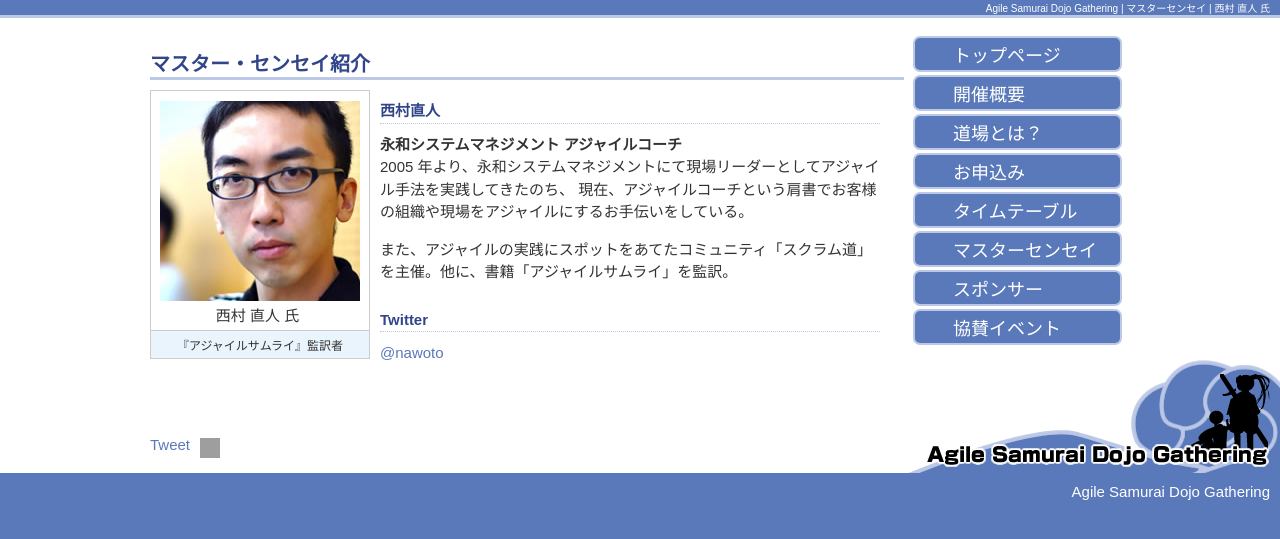
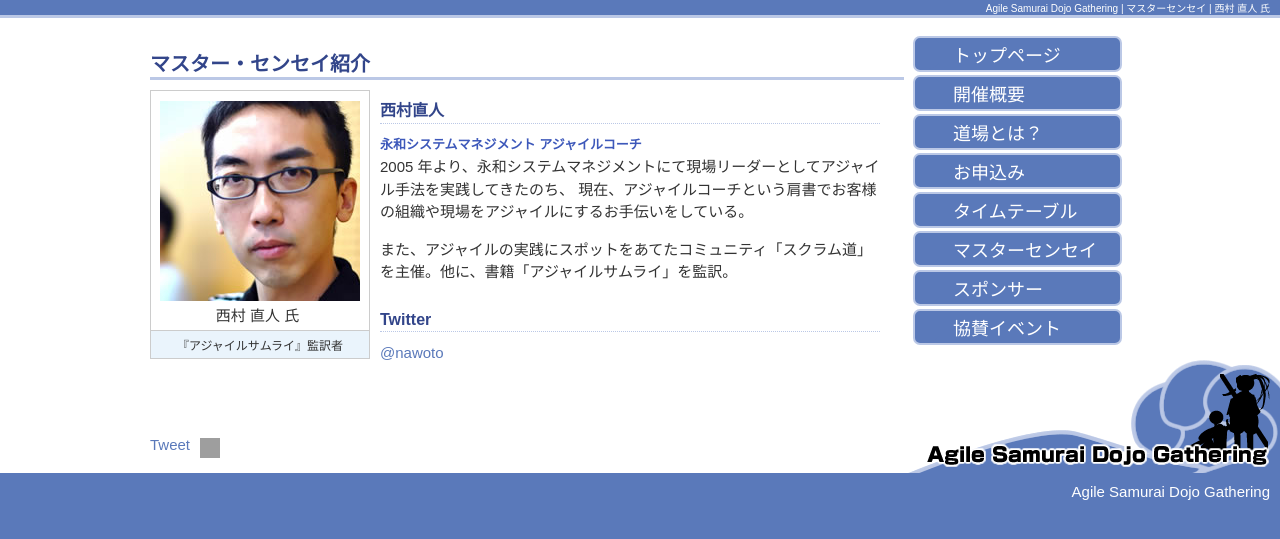
Before and after one commit to agile-samurai-ja/dojo-gathering, a Jekyll site: the page jekyll/speakers/nawoto.html, which Jekyll copies as it is, in a window 1280 px wide. Shown: the top 539 px of the page. Built offline with Jekyll 4.4.1, drawn with Linux system fonts in a browser that asks for light colours; Markdown is read by kramdown in place of the engine named in the settings; comment, search, counter and statistics services are not loaded; grey boxes are pictures that could not be loaded.

Commit message:
copied from 2012/common/css/layout.css.

```diff
--- a/jekyll/common/css/layout.css
+++ b/jekyll/common/css/layout.css
@@ -175,7 +175,15 @@
 	clear:both;
 	border-bottom:1px dotted #bbc8e6; /*淡藤色 あわふじいろ */
 	color:#32458A;
-	font-size:15px;
+	font-size:16px;
+}
+
+#main h4
+{
+	display:block;
+	clear:both;
+	color:#3D58BA;
+	font-size:13px;
 }
 
 #main ul
@@ -320,3 +328,30 @@
 {
 	padding-bottom:10px;
 }
+
+/*
+| スポンサー
+*/
+#main.page_sponsor p
+{
+	line-height:150%;
+}
+#main.page_sponsor h4
+{
+	padding-bottom:5px;
+	padding-top:5px;
+}
+
+#main.page_sponsor ul
+{
+	padding:15px;
+}
+
+#main.page_sponsor .suponsor_format
+{
+	border:1px #CCC dotted;
+	background-color:#F5F5F5;
+	padding:10px;
+	margin-bottom:10px;
+
+}
```
